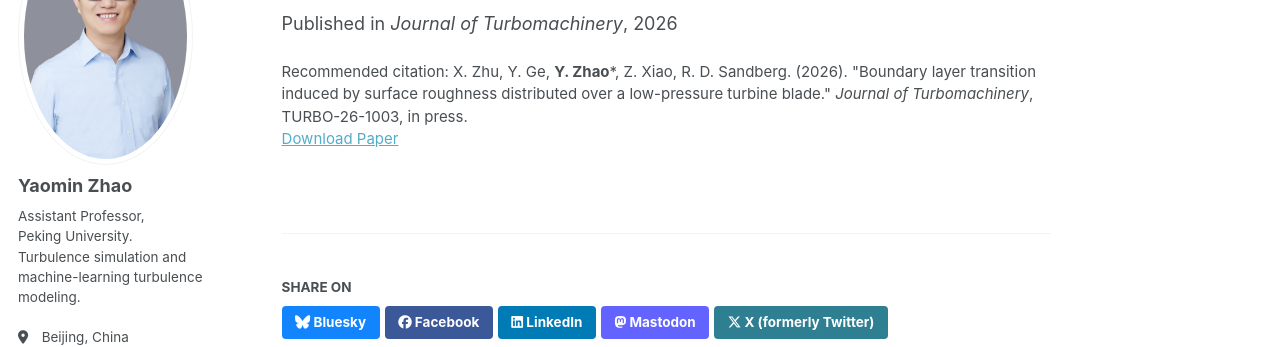
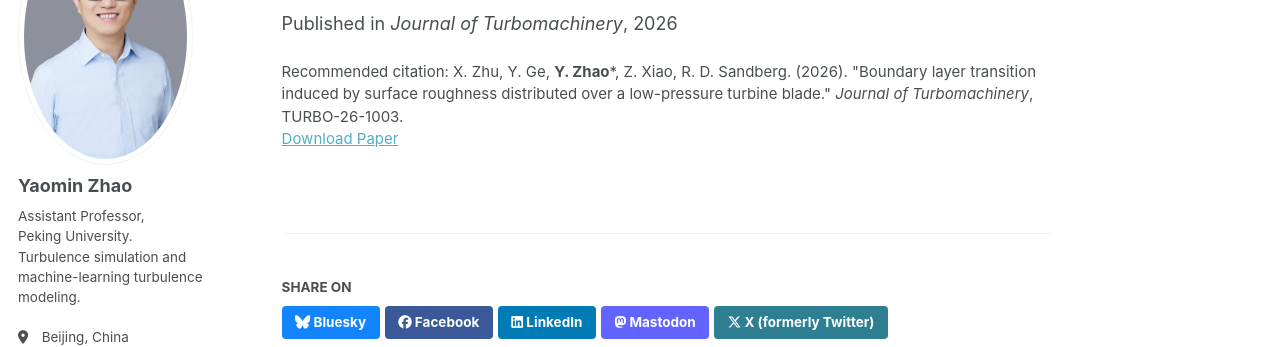
Before and after one commit to YMGroup-PKU/YMGroup-PKU.github.io, a Jekyll site: the page built from _publications/2026-12-25-roughness-lpt-transition.md, in a window 1280 px wide. Shown: the part 191-538 px from the top of the page. Built offline with Jekyll 4.4.1, drawn with Linux system fonts in a browser that asks for light colours; some web fonts are replaced; a script bundle is joined from its source files by our own code; library files that are not in the unit come from our copies.

Commit message:
Replace in press with 2026 for roughness-LPT paper

```diff
--- a/_publications/2026-12-25-roughness-lpt-transition.md
+++ b/_publications/2026-12-25-roughness-lpt-transition.md
@@ -6,5 +6,5 @@
 date: 2026-12-25
 venue: 'Journal of Turbomachinery'
 paperurl: 'https://doi.org/10.1115/1.4072013'
-citation: 'X. Zhu, Y. Ge, <b>Y. Zhao</b>*, Z. Xiao, R. D. Sandberg. (2026). "Boundary layer transition induced by surface roughness distributed over a low-pressure turbine blade." <i>Journal of Turbomachinery</i>, TURBO-26-1003, in press.'
+citation: 'X. Zhu, Y. Ge, <b>Y. Zhao</b>*, Z. Xiao, R. D. Sandberg. (2026). "Boundary layer transition induced by surface roughness distributed over a low-pressure turbine blade." <i>Journal of Turbomachinery</i>, TURBO-26-1003.'
 ---
--- a/tools/gen_publications.py
+++ b/tools/gen_publications.py
@@ -35,7 +35,7 @@
     ("roughness-lpt-transition", 2026, "corresponding",
      "X. Zhu, Y. Ge, <b>Y. Zhao</b>*, Z. Xiao, R. D. Sandberg",
      "Boundary layer transition induced by surface roughness distributed over a low-pressure turbine blade",
-     "Journal of Turbomachinery", ", TURBO-26-1003", ", in press", "https://doi.org/10.1115/1.4072013"),
+     "Journal of Turbomachinery", ", TURBO-26-1003", "", "https://doi.org/10.1115/1.4072013"),
     ("hierarchical-hairpin-vortices", 2026, "corresponding",
      "W. Shen, Y. Ge, Z. Han, <b>Y. Zhao</b>*, Y. Yang*",
      "Constructing wall turbulence using hierarchical hairpin vortices",
```
